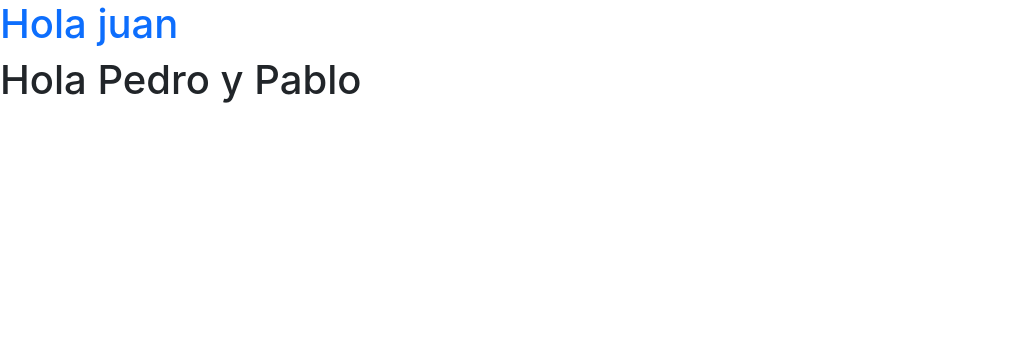
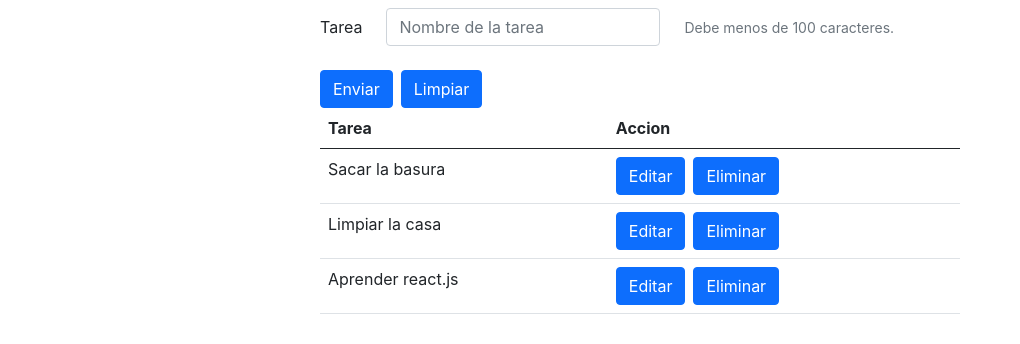
Before and after one commit to leandroVece/React, a React (Create React App) app: page / in a window 1280 px wide. Shown: the top 344 px of the page, without its empty margins (0-1020 px from the left). Built offline with nearby package versions, Linux system fonts and the light colour scheme.

Commit message:
ejercicio resulto

```diff
--- a/src/App.js
+++ b/src/App.js
@@ -1,12 +1,60 @@
-import React, { Fragment } from "react";
-import TitleOne from "./Components/componetClass.js";
-import TitleTwo from "./Components/componetFuntion.js";
+import React, { Fragment, useState } from "react";
+import Table from "./Components/Table.js";
+import Form from "./Components/Form";
+
+
+const listTask = [
+  {
+    id: 0,
+    name: "Sacar la basura"
+  },
+  {
+    id: 1,
+    name: "Limpiar la casa"
+  },
+  {
+    id: 2,
+    name: "Aprender react.js"
+  },
+];
 
 function App() {
+  const [state, setState] = useState(listTask);
+  const [dataToEdit, setDataToEdit] = useState(null);
+
+  const CreateData = (data) => {
+    data.id = state.length;
+    setState([...state, data])
+  }
+
+  const updateData = (data) => {
+    let newData = state.map((el) => (el.id === data.id ? data : el));
+    setState(newData);
+  };
+
+  const deleteData = (id) => {
+    let isDelete = window.confirm(
+      `¿Estás seguro de eliminar el registro con el id '${id}'?`
+    );
+    if (isDelete) {
+      let newData = state.filter((el) => el.id !== id);
+      setState(newData);
+    } else {
+      return;
+    }
+  };
+
   return (
     <Fragment>
-      <TitleOne />
-      <TitleTwo Nombre="Pedro" />
+      <Form
+        createData={CreateData}
+        updateData={updateData}
+        dataToEdit={dataToEdit}
+        setDataToEdit={setDataToEdit} />
+      <Table
+        data={state}
+        setDataToEdit={setDataToEdit}
+        deleteData={deleteData} />
     </Fragment>
   );
 }
--- /dev/null
+++ b/src/Components/Form.js
@@ -0,0 +1,72 @@
+import React, { useState, useEffect } from "react";
+
+const initialForm = {
+    name: "",
+    id: null,
+}
+
+const Form = ({ createData, updateData, dataToEdit, setDataToEdit }) => {
+
+    const [form, setForm] = useState(initialForm);
+
+    useEffect(() => {
+        if (dataToEdit) {
+            setForm(dataToEdit);
+        } else {
+            setForm(initialForm);
+        }
+    }, [dataToEdit]);
+
+    const handleSubmit = (e) => {
+        e.preventDefault();
+
+        if (!form.name) {
+            alert("Datos incompletos");
+            return;
+        }
+
+        if (form.id === null) {
+            createData(form);
+        } else {
+            updateData(form);
+        }
+
+        handleReset();
+    };
+
+    const handleChange = (e) => {
+        setForm({
+            ...form,
+            [e.target.name]: e.target.value,
+        });
+    };
+
+    const handleReset = (e) => {
+        setForm(initialForm);
+        setDataToEdit(null);
+    };
+
+    return (
+        <form className="w-50 mx-auto mt-2" onSubmit={handleSubmit}>
+            <div className="row g-4 align-items-center">
+                <div className="col-auto">
+                    <label for="textImput" className="col-form-label">Tarea</label>
+                </div>
+                <div className="col-auto">
+                    <input type="text" maxLength={100} name="name" placeholder="Nombre de la tarea" onChange={handleChange} id="textImput" className="form-control" aria-describedby="passwordHelpInline" value={form.name} />
+                </div>
+                <div className="col-auto">
+                    <span id="textImputHelpLinbe" className="form-text">
+                        Debe menos de 100 caracteres.
+                    </span>
+                </div>
+                <div className="col-auto">
+                    <input className="btn btn-primary me-2" type="submit" value="Enviar" />
+                    <input className="btn btn-primary" type="reset" value="Limpiar" onClick={handleReset} />
+                </div>
+            </div>
+        </form>
+    )
+}
+
+export default Form;
--- /dev/null
+++ b/src/Components/Table.js
@@ -0,0 +1,34 @@
+import React from "react";
+import TableRow from "./TableRow.js";
+
+const Table = ({ data, setDataToEdit, deleteData }) => {
+    return (
+        <div className="w-50 mx-auto">
+            <table className="table">
+                <thead>
+                    <tr>
+                        <th>Tarea</th>
+                        <th>Accion</th>
+                    </tr>
+                </thead>
+                <tbody>
+                    {data.length > 0 ? (
+                        data.map(x => (
+                            <TableRow
+                                key={x.id}
+                                el={x}
+                                setDataToEdit={setDataToEdit}
+                                deleteData={deleteData}
+                            />
+                        ))) : (
+                        <tr>
+                            <td colSpan="2">Sin datos</td>
+                        </tr>
+                    )}
+                </tbody>
+            </table>
+        </div>
+    );
+}
+
+export default Table;
--- /dev/null
+++ b/src/Components/TableRow.js
@@ -0,0 +1,17 @@
+import React from "react";
+
+const TableRow = ({ el, setDataToEdit, deleteData }) => {
+    let { name, id } = el;
+
+    return (
+        <tr>
+            <td>{name}</td>
+            <td>
+                <button className="btn btn-primary me-2" onClick={() => setDataToEdit(el)}>Editar</button>
+                <button className="btn btn-primary" onClick={() => deleteData(id)}>Eliminar</button>
+            </td>
+        </tr>
+    );
+};
+
+export default TableRow;
```
